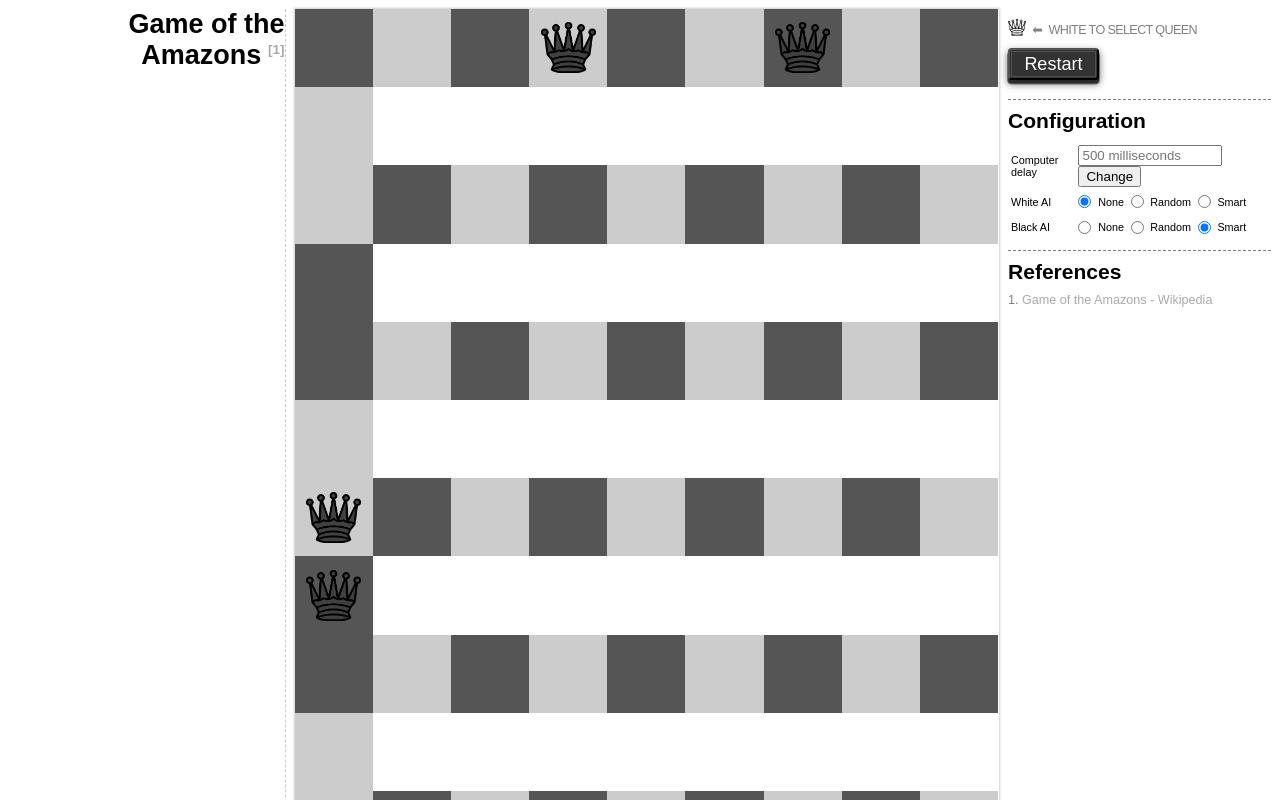
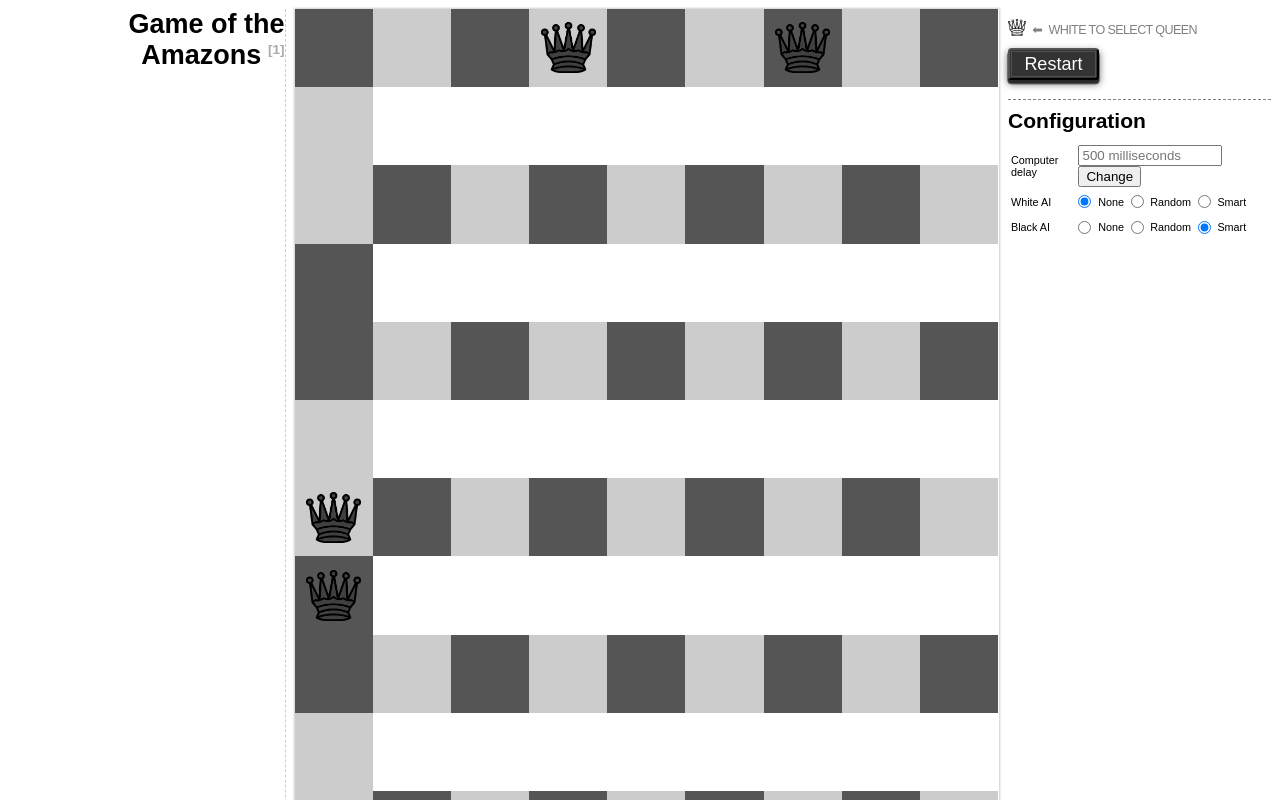
Before and after one commit to helmer/game-of-amazons, a React (Create React App) app: page / in a window 1280 px wide. Shown: the top 800 px of the page. Built offline with nearby package versions, Linux system fonts and the light colour scheme.

Commit message:
Push the references down

```diff
--- a/src/App.css
+++ b/src/App.css
@@ -142,6 +142,10 @@ label {
   background-image: url(/black_arrow.png);
 }
 
+.buttonsAndLinks {
+  display: flex;
+  flex-direction: column;
+}
 
 .gameStepContainer {
   display: flex;
@@ -205,6 +209,7 @@ label {
   padding: 0.5rem 0;
   border-top: 1px dashed gray;
   border-bottom: 1px dashed gray;
+  flex-grow: 1;
 }
 .configuration table {
   font-size: 0.6em;
--- a/src/App.tsx
+++ b/src/App.tsx
@@ -124,7 +124,7 @@ const App: React.FC = () => {
             key={gameNumber}
         />
 
-        <div>
+        <div className='buttonsAndLinks'>
             <Toolbar onRestartClick={restartGame} gameStep={gameStep}/>
             <Configuration
                 whiteAI={<ComputerSelector pfx='white' defaultValue={whiteComputerStr} onChange={changeWhiteComputer}/>}
```
